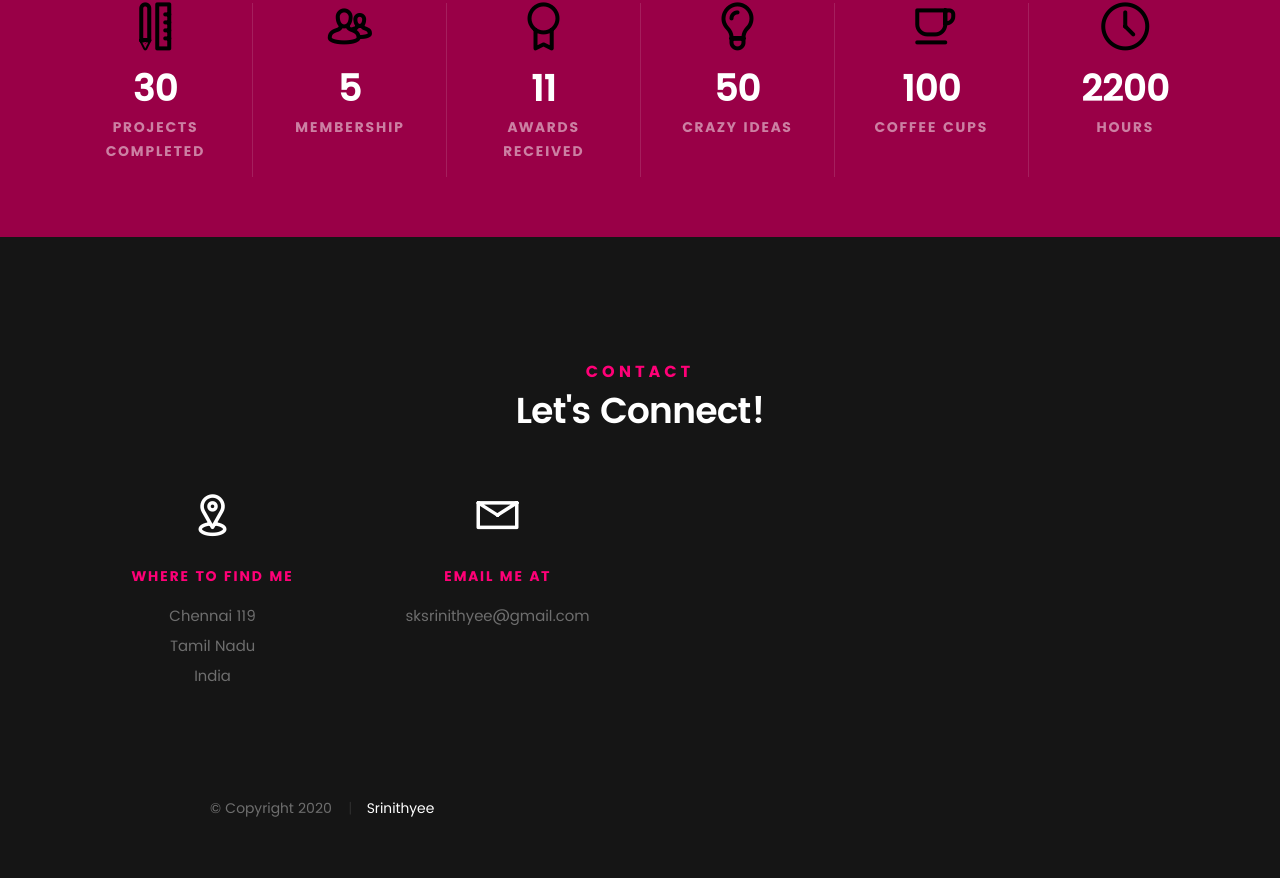
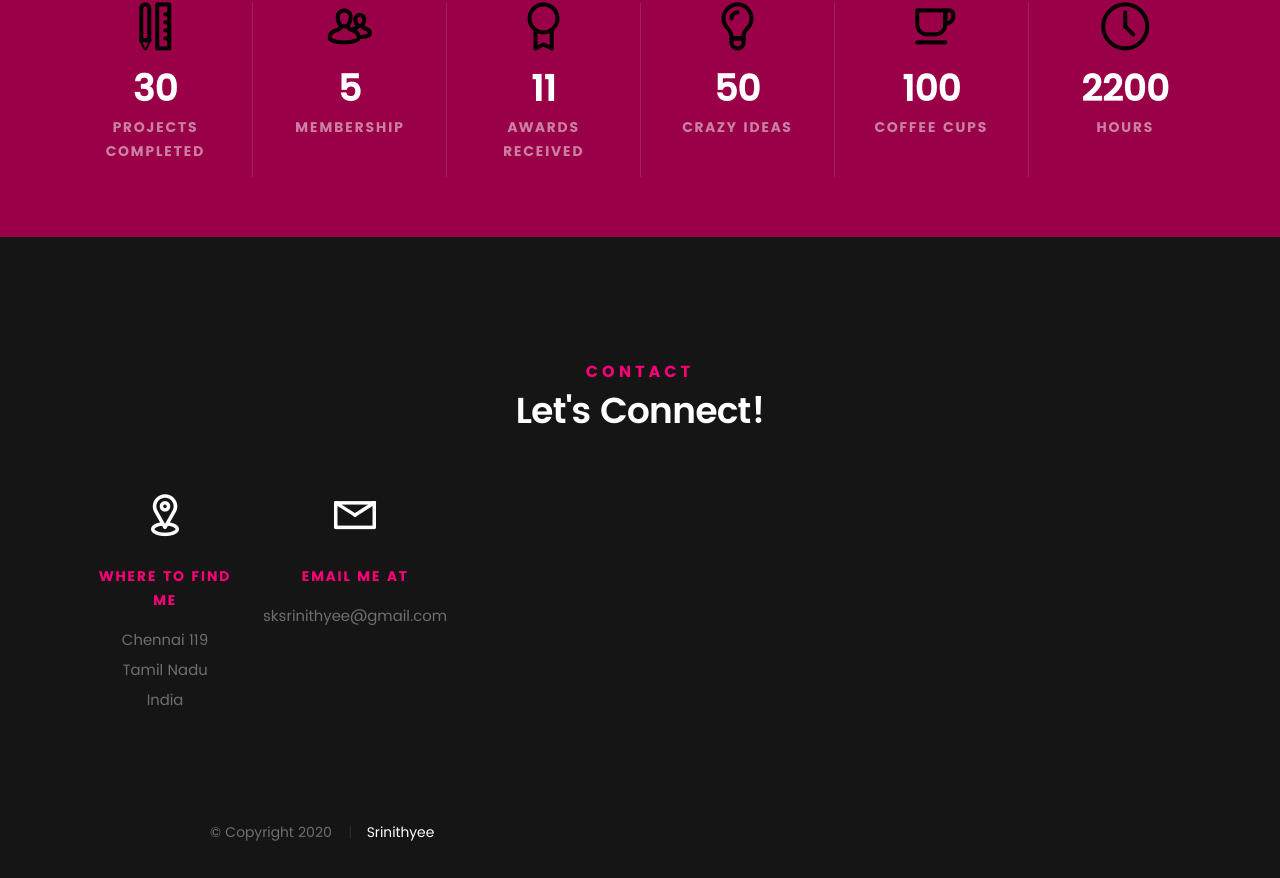
Before and after one commit to Srinithyee/Srinithyee.github.io, a plain HTML site: page index.html in a window 1280 px wide. Shown: the part 7541-8419 px from the top of the page. Before the commit the page ends 8395 px from the top, so only its background shows below. Drawn offline with Linux system fonts and the light colour scheme; files whose address does not match are found by name.

Commit message:
Update index.html

```diff
--- a/index.html
+++ b/index.html
@@ -907,7 +907,7 @@ books based on learning from the user's previous interests on parameters like Au
 
    	<div class="row contact-info">
 
-   		<div class="col-three tab-full">
+   		<div class="col-two tab-full">
 
    			<div class="icon">
    				<i class="icon-pin"></i>
@@ -923,7 +923,7 @@ books based on learning from the user's previous interests on parameters like Au
 
    		</div>
 
-   		<div class="col-three tab-full collapse">
+   		<div class="col-two tab-full collapse">
 
    			<div class="icon">
    				<i class="icon-mail"></i>
```
